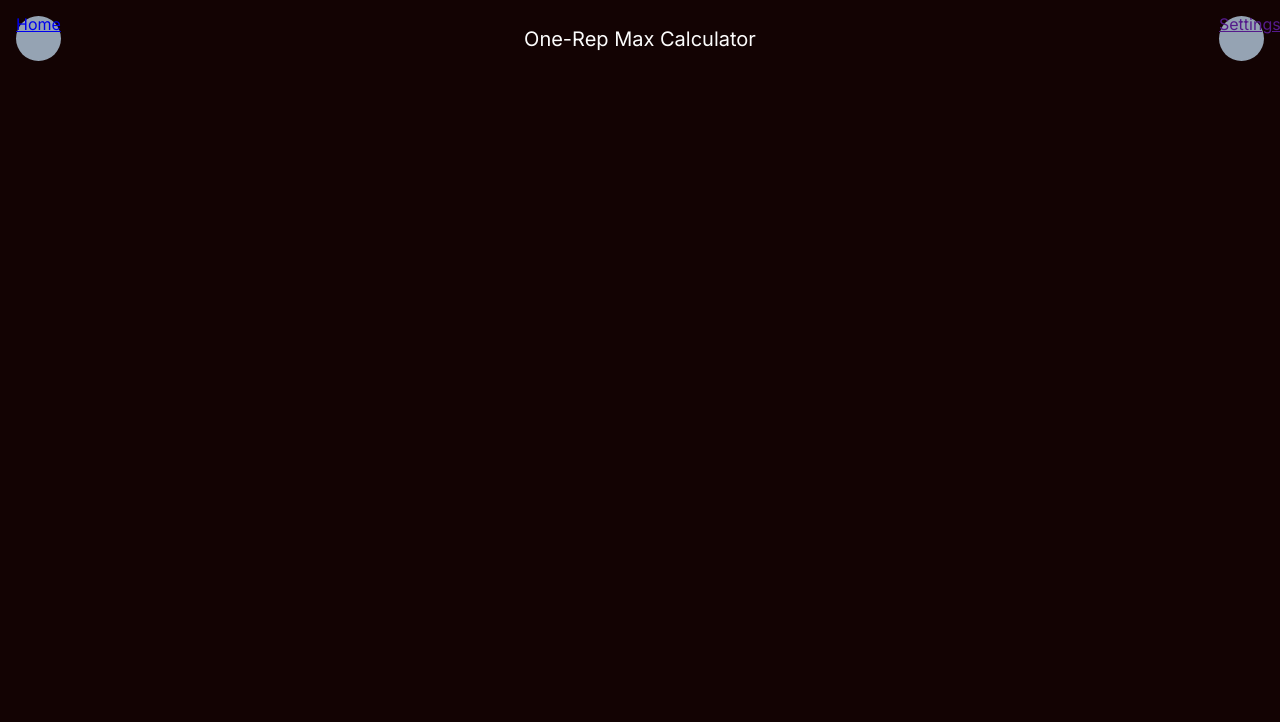
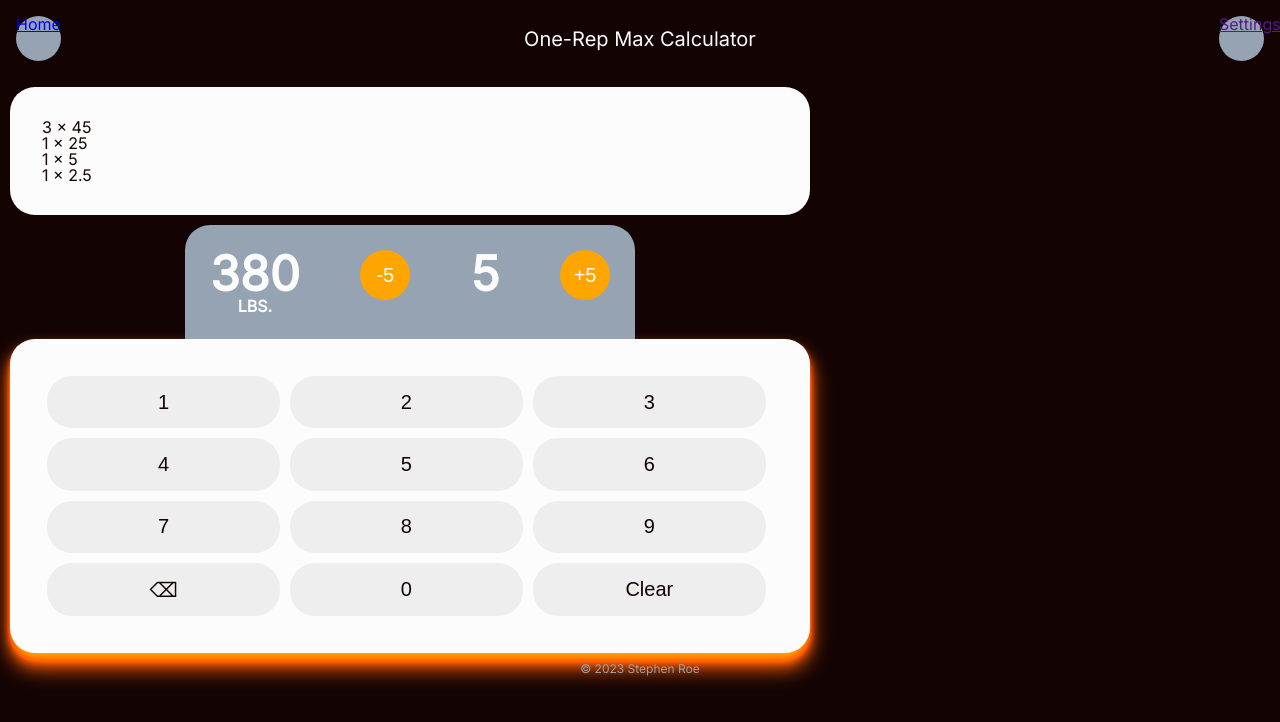
Before and after one commit to stephengroe/barbell-tools, a plain HTML site: page max.html in a window 1280 px wide. Drawn offline with Linux system fonts and the light colour scheme.

Commit message:
Add one-rep max calculator function

```diff
--- a/max.html
+++ b/max.html
@@ -15,6 +15,37 @@
     <a href="index.html">Home</a>
     <h1>One-Rep Max Calculator</h1>
     <a href="">Settings</a>
-</div>
+  </div>
+
+  <div id="wrapper">
+
+    <div id="visualizer" class="card"></div>
+
+    <div class="display card">
+        <output id="calc-display"></output>
+        <button data-button-function="bump" data-button-number="-5">-5</button>
+        <output id="display-reps">5</output>
+        <button data-button-function="bump" data-button-number="5">+5</button>
+    </div>
+
+    <div class="keypad card">
+        <button data-button-function="key" data-button-number="1">1</button>
+        <button data-button-function="key" data-button-number="2">2</button>
+        <button data-button-function="key" data-button-number="3">3</button>
+        <button data-button-function="key" data-button-number="4">4</button>
+        <button data-button-function="key" data-button-number="5">5</button>
+        <button data-button-function="key" data-button-number="6">6</button>
+        <button data-button-function="key" data-button-number="7">7</button>
+        <button data-button-function="key" data-button-number="8">8</button>
+        <button data-button-function="key" data-button-number="9">9</button>
+        <button data-button-function="delete">⌫</button>
+        <button data-button-function="key" data-button-number="0">0</button>
+        <button data-button-function="clear">Clear</button>
+    </div>
+
+    </div>
+
+    <p id="copyright">&copy; <script>document.write(new Date().getFullYear());</script> Stephen Roe</p>
+
 </body>
 </html>
--- a/script.js
+++ b/script.js
@@ -1,14 +1,7 @@
-let increments = [45, 25, 10, 5, 2.5];
-let barWeight = 45;
-let maxWeight = 1500;
 let enteredWeight = 380;
 let calcDisplay = document.querySelector("#calc-display");
 let visualizer = document.querySelector("#visualizer");
 let calcButton = document.querySelectorAll(".keypad button, .display button");
-
-// Set up display at start
-updateCalcDisplay(enteredWeight);
-updateVisualizer(enteredWeight);
 
 // Calculator functions
 calcButton.forEach(item => {
@@ -62,6 +55,27 @@
     calcDisplay.appendChild(unitMarker);
 }
 
+
+
+
+
+
+
+
+
+
+/* Plate visualizer functions */
+
+
+let increments = [45, 25, 10, 5, 2.5];
+let barWeight = 45;
+let maxWeight = 1500;
+
+// Set up display at start
+updateCalcDisplay(enteredWeight);
+updateVisualizer(enteredWeight);
+
+
 function updateVisualizer(weight) {
     removeChildNodes(visualizer);
     if (weight <= barWeight) return;
@@ -111,3 +125,20 @@
         element.removeChild(element.firstChild);
     }
 }
+
+
+
+
+/* One-Rep Max Calculator */
+
+function getMaxReps(weight, reps){
+    let maxReps = [];
+    let oneRepMax = weight * (36 / (37 - reps)); // Brzycki formula
+
+    for (let i = 1; i <= 10; i++){
+        let estimatedWeight;
+        estimatedWeight = Math.round((37 - i) * oneRepMax / 36 * 10) / 10;
+        maxReps.push([estimatedWeight, i])
+    }
+    return maxReps;
+}
```
Also changed, not shown: index.html (+1 -1 lines).
